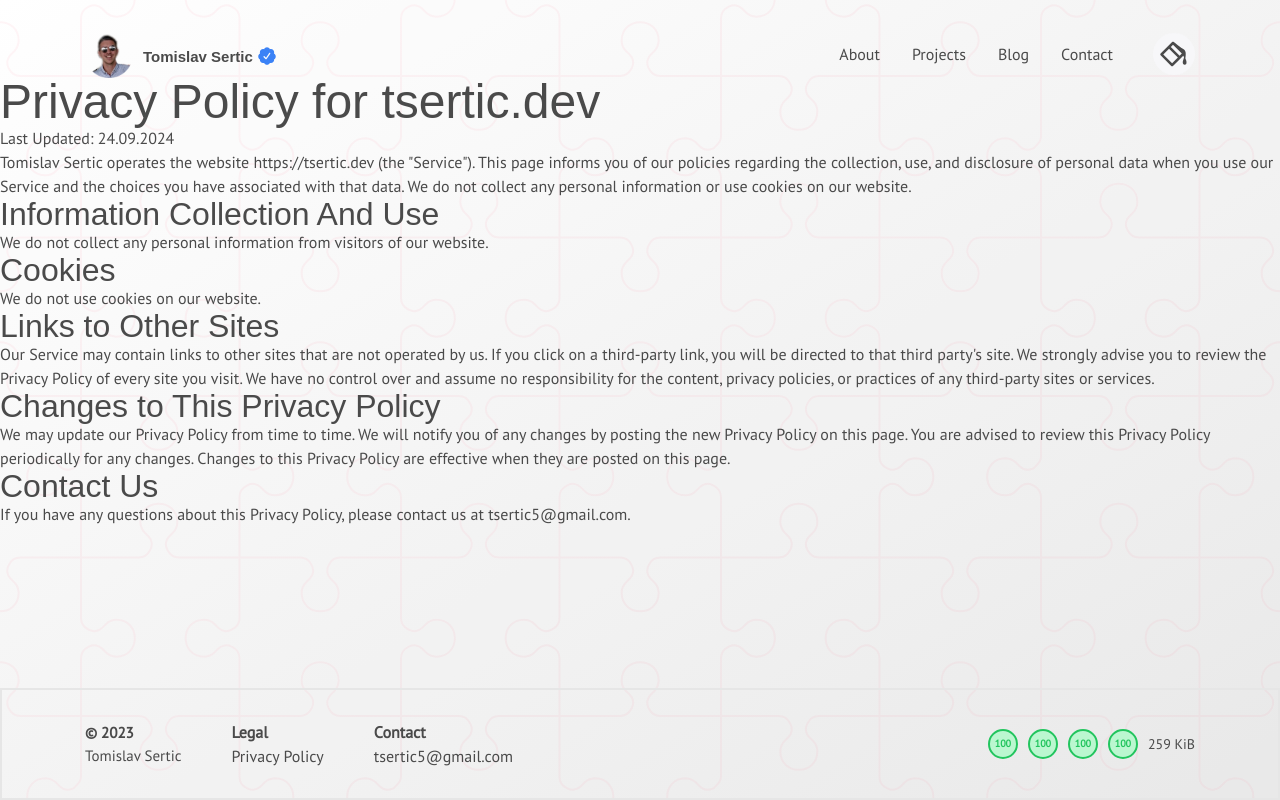
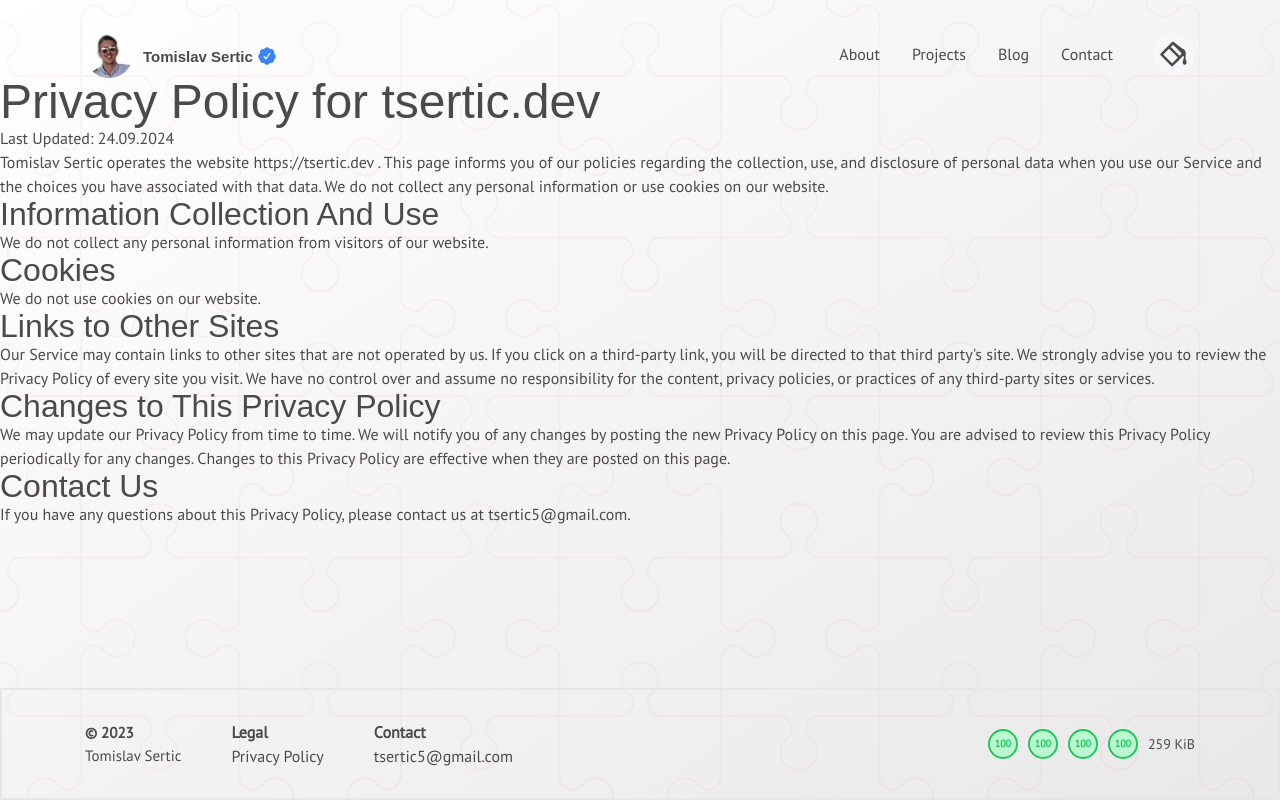
Before and after one commit to tsertic/ts_portfolio_2023, a Next.js app: page /privacy-policy in a window 1280 px wide. Built offline with nearby package versions, Linux system fonts and the light colour scheme; a web font is replaced by a local one.

Commit message:
changed quotations with &apos

```diff
--- a/src/app/privacy-policy/page.tsx
+++ b/src/app/privacy-policy/page.tsx
@@ -9,11 +9,11 @@ const page = () => {
         </h1>
         <p>Last Updated: 24.09.2024</p>
         <p>
-          Tomislav Sertic operates the website https://tsertic.dev (the
-          "Service"). This page informs you of our policies regarding the
-          collection, use, and disclosure of personal data when you use our
-          Service and the choices you have associated with that data. We do not
-          collect any personal information or use cookies on our website.
+          Tomislav Sertic operates the website https://tsertic.dev . This page
+          informs you of our policies regarding the collection, use, and
+          disclosure of personal data when you use our Service and the choices
+          you have associated with that data. We do not collect any personal
+          information or use cookies on our website.
         </p>
         <h2 className="text-headingMMobile md:text-headingM">
           Information Collection And Use
@@ -30,7 +30,7 @@ const page = () => {
         <p>
           Our Service may contain links to other sites that are not operated by
           us. If you click on a third-party link, you will be directed to that
-          third party's site. We strongly advise you to review the Privacy
+          third party&apos;s site. We strongly advise you to review the Privacy
           Policy of every site you visit. We have no control over and assume no
           responsibility for the content, privacy policies, or practices of any
           third-party sites or services.
```
